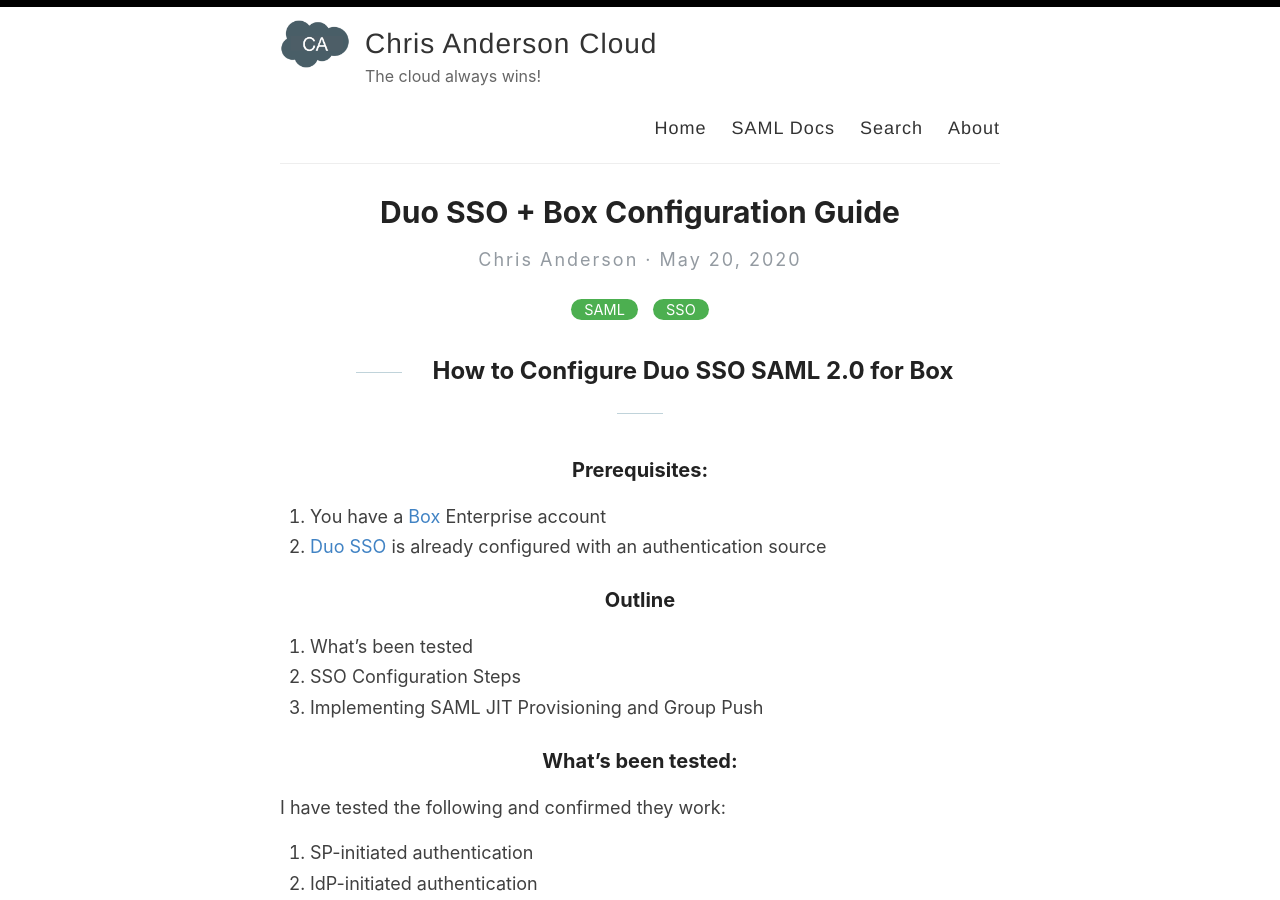
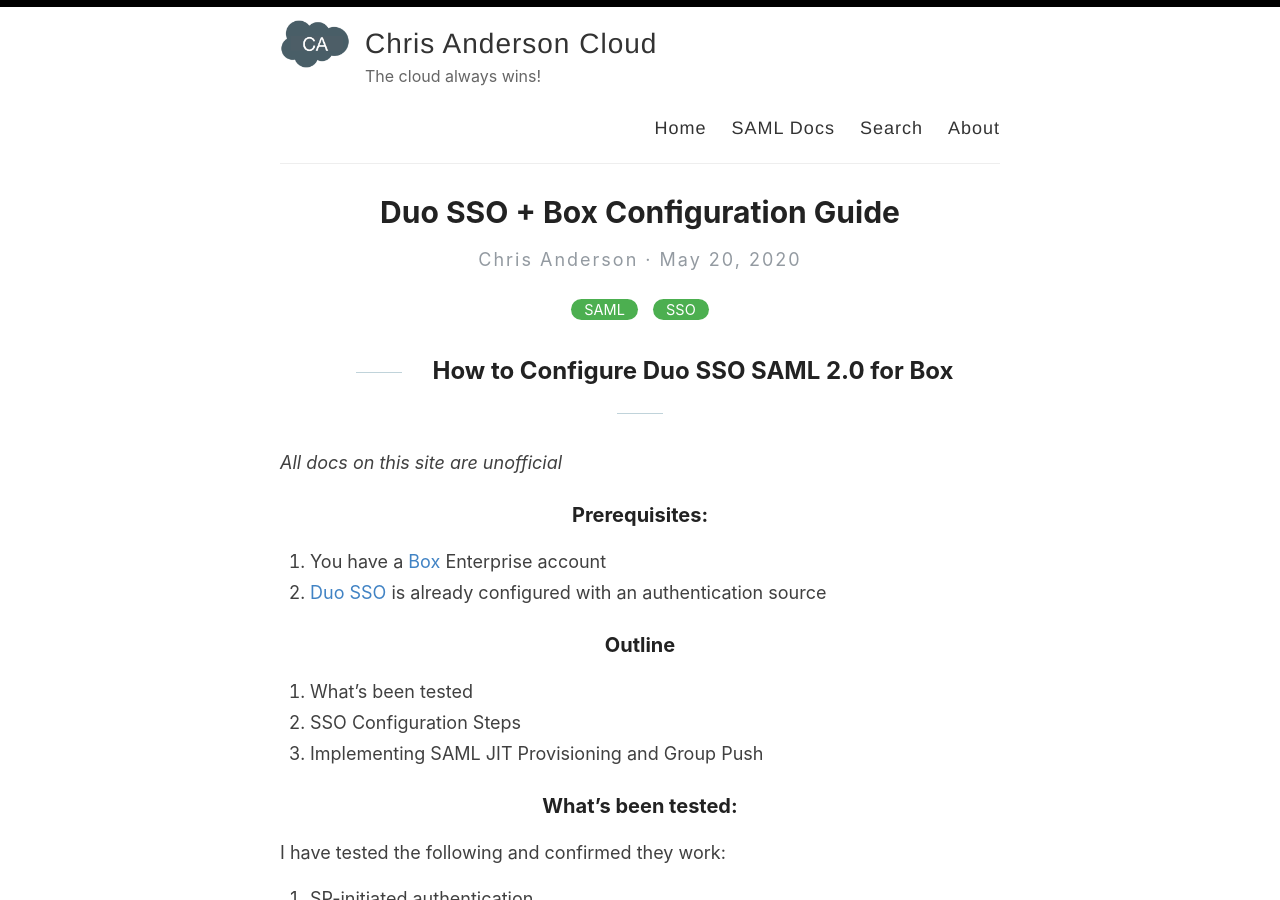
Before and after one commit to christophe81/christophe81.github.io, a Jekyll site: the page built from _posts/2020-5-20-Duo SSO-Box.md, in a window 1280 px wide and 900 px high. Built offline with Jekyll 4.4.1, drawn with Linux system fonts in a browser that asks for light colours; comment, search, counter and statistics services are not loaded.

Commit message:
Update 2020-5-20-Duo SSO-Box.md

```diff
--- a/_posts/2020-5-20-Duo SSO-Box.md
+++ b/_posts/2020-5-20-Duo SSO-Box.md
@@ -5,6 +5,8 @@
 ---
 
 ## How to Configure Duo SSO SAML 2.0 for Box
+
+*All docs on this site are unofficial*
 
 ### Prerequisites:
 1. You have a [Box](https://box.com) Enterprise account
```
